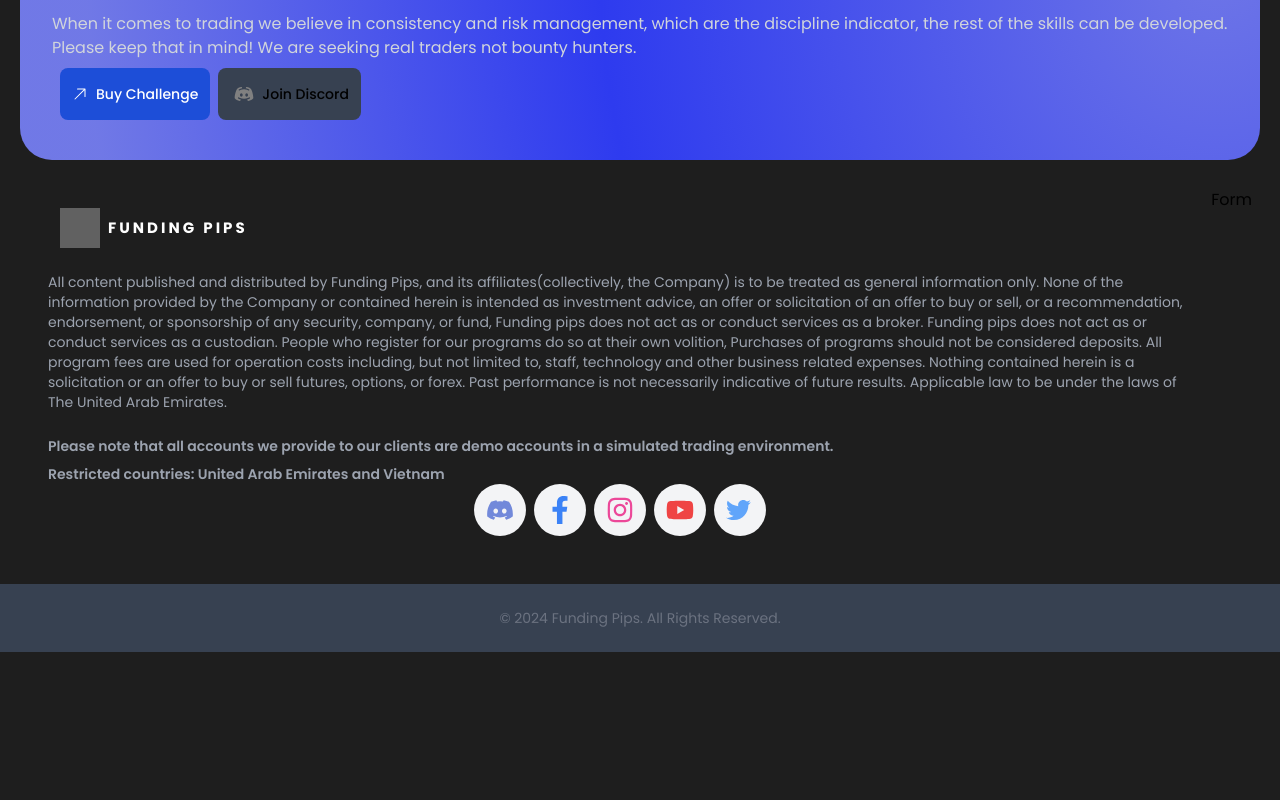
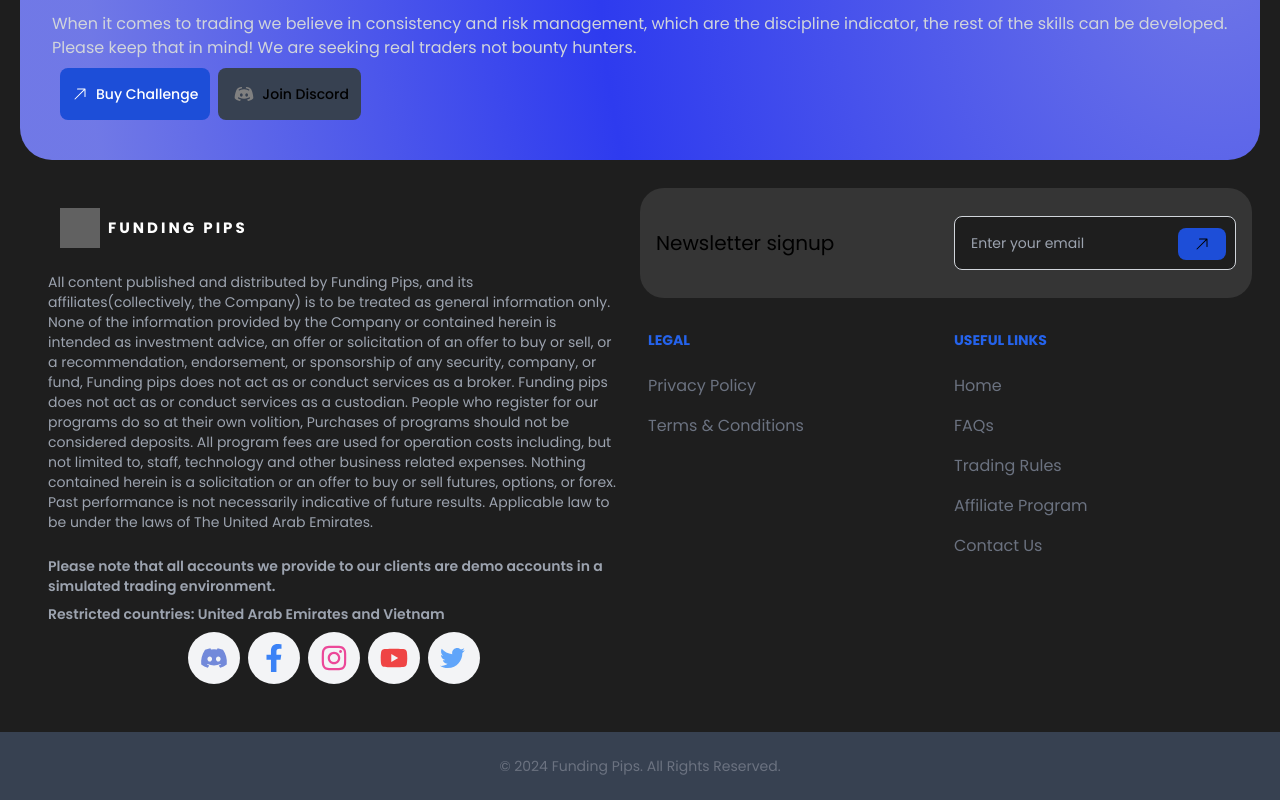
Before and after one commit to Sahil-2309/clone-fundingpipshome, a React (Create React App) app: page / in a window 1280 px wide. Shown: the part 2926-3726 px from the top of the page. Before the commit the page ends 3578 px from the top, so only its background shows below. Built offline with nearby package versions, Linux system fonts and the light colour scheme; grey boxes are pictures that could not be loaded.

Commit message:
form done

```diff
--- a/src/App.js
+++ b/src/App.js
@@ -10,9 +10,11 @@
 import Cta from './components/Cta'
 import Footer from './components/Footer'
 import Tail from './components/Tail'
+import logo from './assets/logo.png'
+
 const App = () => {
   return (
-    <div>
+    <div className='relative'>
       <Navbar />
       <Hero />
       <Brand />
@@ -24,6 +26,11 @@
       <Cta />
       <Tail />
       <Footer />
+      {/* <img
+        src={logo}
+        alt=''
+        className='fixed bottom-4 left-4 text-blue-500 text-xl z-10'
+      /> */}
     </div>
   )
 }
--- a/src/components/Form.jsx
+++ b/src/components/Form.jsx
@@ -1,7 +1,105 @@
 import React from 'react'
 
 const Form = () => {
-  return <div>Form</div>
+  return (
+    <div>
+      <div className='flex md:flex-row flex-col justify-between gap-4 items-center bg-white bg-opacity-10 backdrop-filter dark:bg-dark-light rounded-3xl px-4 py-7'>
+        <div className='md:w-1/2 w-full'>
+          <label className='bg-grey dark:text-white text-xl'>
+            Newsletter signup
+          </label>
+        </div>
+        <div className='md:w-1/2 w-full'>
+          <div className='relative'>
+            <input
+              type='text'
+              name='email'
+              className='block w-full p-4 text-sm text-dark border border-gray-300 rounded-lg bg-white focus:ring-blue-500 focus:border-blue-500 dark:bg-dark dark:border-gray-600 dark:placeholder-gray-400 dark:text-white dark:focus:ring-blue-500 dark:focus:border-blue-500'
+              placeholder='Enter your email'
+              required
+              style={{ backgroundColor: '#1e1e1e' }}
+            />
+            <button className='text-bg-grey-700 absolute right-2.5 bottom-2.5 bg-blue-700 hover:bg-blue-800 focus:ring-4 focus:outline-none focus:ring-blue-300 font-medium rounded-lg text-sm px-4 py-2 dark:bg-blue-600 dark:hover:bg-blue-700 dark:focus:ring-blue-800'>
+              <svg
+                xmlns='http://www.w3.org/2000/svg'
+                viewBox='0 0 24 24'
+                fill='currentColor'
+                aria-hidden='true'
+                className='w-4 h-4'
+              >
+                <path
+                  fillRule='evenodd'
+                  d='M8.25 3.75H19.5a.75.75 0 01.75.75v11.25a.75.75 0 01-1.5 0V6.31L5.03 20.03a.75.75 0 01-1.06-1.06L17.69 5.25H8.25a.75.75 0 010-1.5z'
+                  clipRule='evenodd'
+                ></path>
+              </svg>
+            </button>
+          </div>
+        </div>
+      </div>
+      <div className='grid grid-cols-2 gap-4 items-start mt-4 px-2'>
+        <div className='flex flex-col items-start'>
+          <h2 className='mb-6 mt-4 text-sm font-bold text-blue-600 uppercase'>
+            Legal
+          </h2>
+          <ul className='text-gray-500 dark:text-gray-400 text-left'>
+            <li className='mb-4'>
+              <a
+                target='_blank'
+                href=''
+                rel='noreferrer'
+                className='hover:underline'
+              >
+                Privacy Policy
+              </a>
+            </li>
+            <li className='mb-4'>
+              <a
+                target='_blank'
+                href=''
+                rel='noreferrer'
+                className='hover:underline'
+              >
+                Terms & Conditions
+              </a>
+            </li>
+          </ul>
+        </div>
+        <div className='flex flex-col items-start'>
+          <h2 className='mb-6 mt-4 text-sm font-bold text-blue-600 uppercase'>
+            Useful Links
+          </h2>
+          <ul className='text-gray-500 dark:text-gray-400 text-left'>
+            <li className='mb-4'>
+              <a aria-current='page' className='hover:underline' href='/'>
+                Home
+              </a>
+            </li>
+            <li className='mb-4'>
+              <a className='hover:underline' href=''>
+                FAQs
+              </a>
+            </li>
+            <li className='mb-4'>
+              <a className='hover:underline' href=''>
+                Trading Rules
+              </a>
+            </li>
+            <li className='mb-4'>
+              <a className='hover:underline' href=''>
+                Affiliate Program
+              </a>
+            </li>
+            <li className='mb-4'>
+              <a className='hover:underline' href=''>
+                Contact Us
+              </a>
+            </li>
+          </ul>
+        </div>
+      </div>
+    </div>
+  )
 }
 
 export default Form
--- a/src/components/Policy.jsx
+++ b/src/components/Policy.jsx
@@ -38,7 +38,7 @@
       <p class='text-gray-400 font-semibold text-sm pt-2'>
         Restricted countries: United Arab Emirates and Vietnam
       </p>
-      <div class='flex justify-center space-x-2'>
+      <div class='flex justify-center space-x-2 m-2'>
         <a
           href=''
           rel='noreferrer'
--- a/src/components/Tail.jsx
+++ b/src/components/Tail.jsx
@@ -1,11 +1,16 @@
 import React from 'react'
 import Policy from './Policy'
 import Form from './Form'
+
 const Tail = () => {
   return (
-    <div className='flex m-7'>
-      <Policy />
-      <Form />
+    <div className='flex flex-col md:flex-row m-7'>
+      <div className='flex-1'>
+        <Policy />
+      </div>
+      <div className='flex-1'>
+        <Form />
+      </div>
     </div>
   )
 }
```
